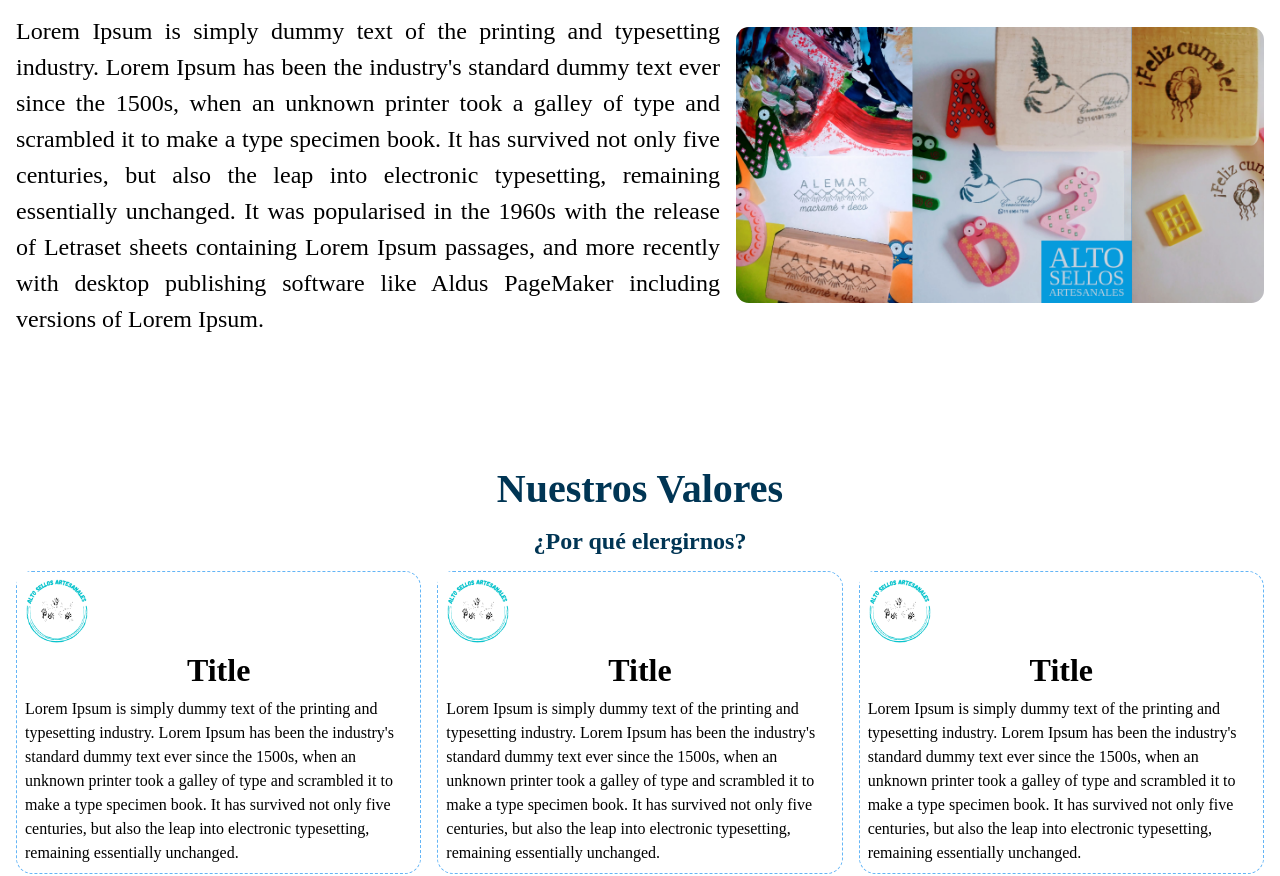
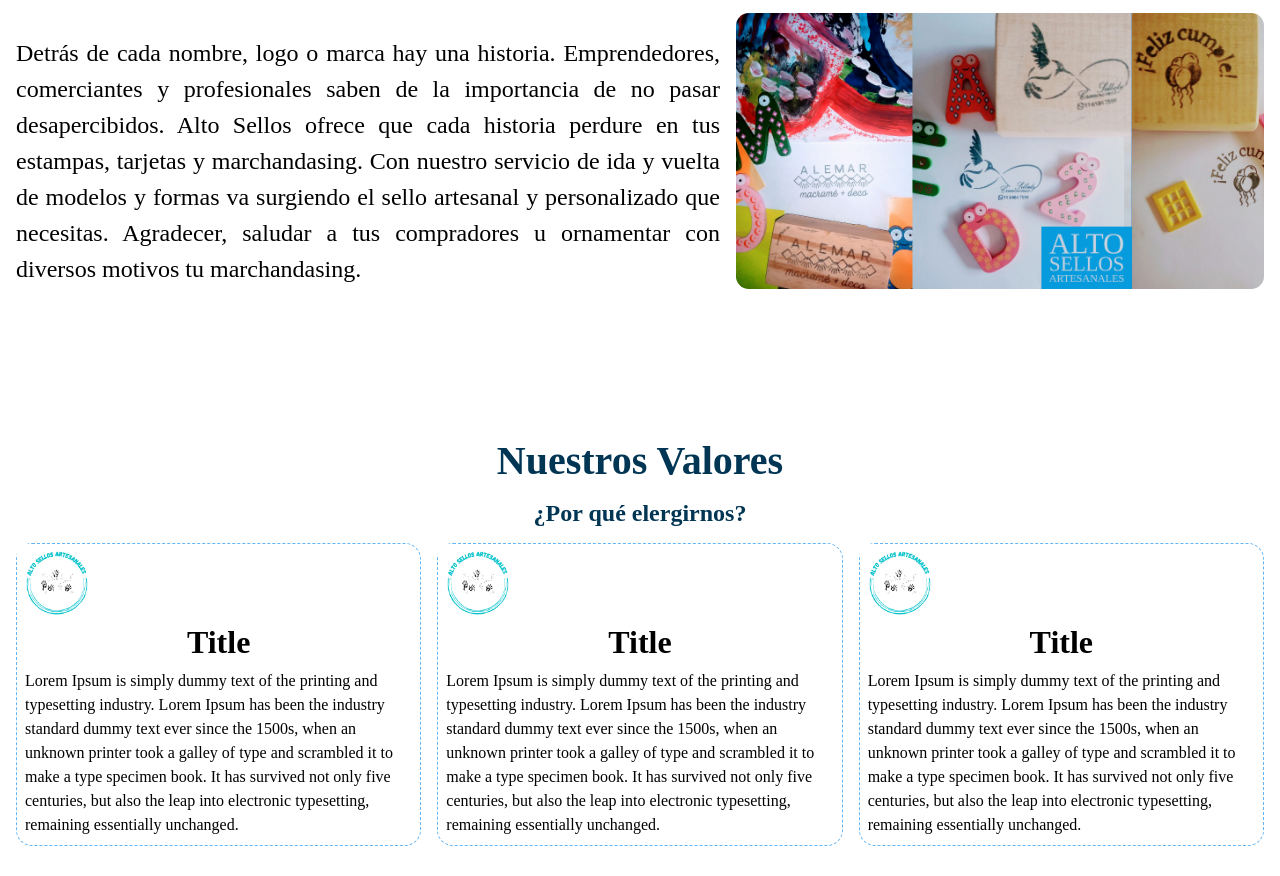
Before and after one commit to grGrimales/alto-sellos, a website: page pages/aboutUs.html in a window 1280 px wide. Shown: the part 742-1618 px from the top of the page. Drawn offline with nearby package versions, Linux system fonts and the light colour scheme; no server answers.

Commit message:
Se agrega contenido real a seccion de aboutUS

```diff
--- a/pages/aboutUs.html
+++ b/pages/aboutUs.html
@@ -85,16 +85,14 @@
 
             <div class="containerDescription__p">
               <p>
-                Lorem Ipsum is simply dummy text of the printing and typesetting
-                industry. Lorem Ipsum has been the industry's standard dummy
-                text ever since the 1500s, when an unknown printer took a galley
-                of type and scrambled it to make a type specimen book. It has
-                survived not only five centuries, but also the leap into
-                electronic typesetting, remaining essentially unchanged. It was
-                popularised in the 1960s with the release of Letraset sheets
-                containing Lorem Ipsum passages, and more recently with desktop
-                publishing software like Aldus PageMaker including versions of
-                Lorem Ipsum.
+                Detrás de cada nombre, logo o marca hay una historia.
+                Emprendedores, comerciantes y profesionales saben de la
+                importancia de no pasar desapercibidos. Alto Sellos ofrece que
+                cada historia perdure en tus estampas, tarjetas y marchandasing.
+                Con nuestro servicio de ida y vuelta de modelos y formas va
+                surgiendo el sello artesanal y personalizado que necesitas.
+                Agradecer, saludar a tus compradores u ornamentar con diversos
+                motivos tu marchandasing.
               </p>
             </div>
           </div>
@@ -110,7 +108,7 @@
 
                 <p>
                   Lorem Ipsum is simply dummy text of the printing and
-                  typesetting industry. Lorem Ipsum has been the industry's
+                  typesetting industry. Lorem Ipsum has been the industry
                   standard dummy text ever since the 1500s, when an unknown
                   printer took a galley of type and scrambled it to make a type
                   specimen book. It has survived not only five centuries, but
@@ -125,7 +123,7 @@
 
                 <p>
                   Lorem Ipsum is simply dummy text of the printing and
-                  typesetting industry. Lorem Ipsum has been the industry's
+                  typesetting industry. Lorem Ipsum has been the industry
                   standard dummy text ever since the 1500s, when an unknown
                   printer took a galley of type and scrambled it to make a type
                   specimen book. It has survived not only five centuries, but
@@ -140,7 +138,7 @@
 
                 <p>
                   Lorem Ipsum is simply dummy text of the printing and
-                  typesetting industry. Lorem Ipsum has been the industry's
+                  typesetting industry. Lorem Ipsum has been the industry
                   standard dummy text ever since the 1500s, when an unknown
                   printer took a galley of type and scrambled it to make a type
                   specimen book. It has survived not only five centuries, but
```
Also changed, not shown: images/background-footer.svg (added).
